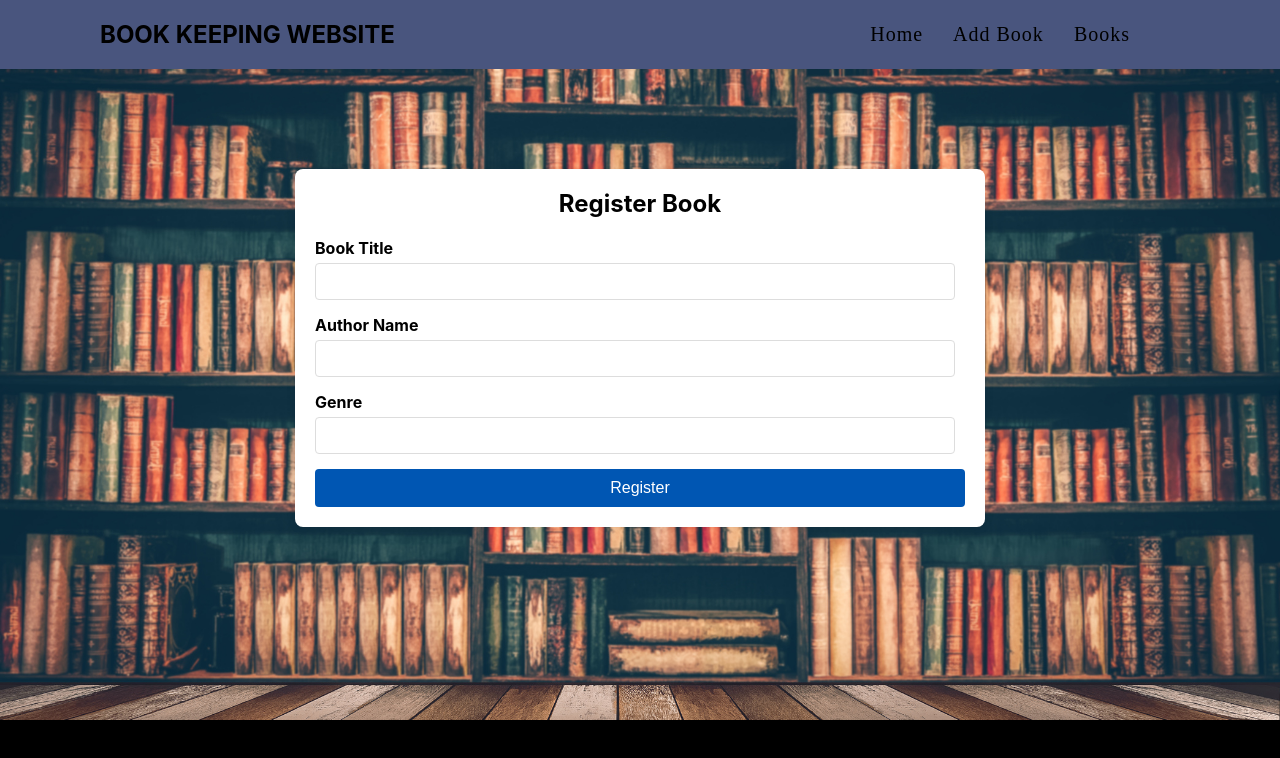
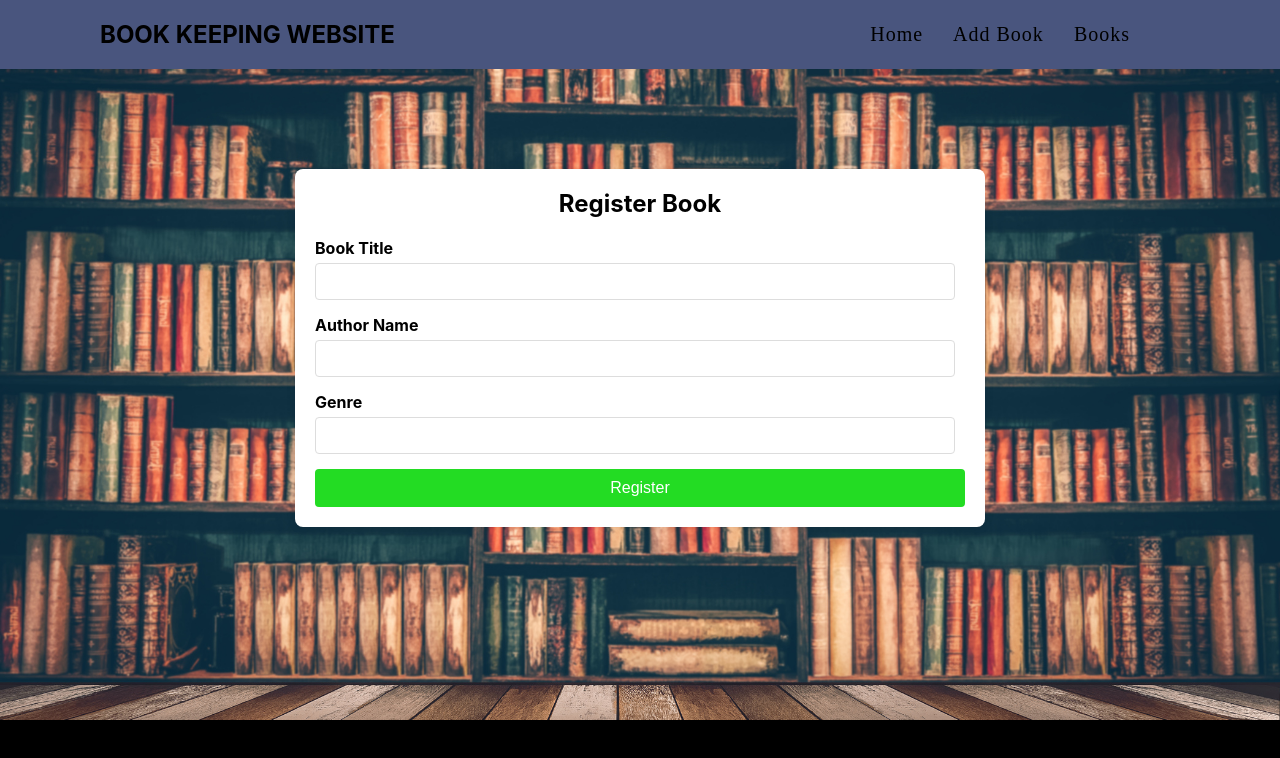
Before and after one commit to ajit1810/Book-Keeping, a React (Create React App) app: page /bookForm in a window 1280 px wide. In both pictures the pointer is over the button "Register". Shown: the top 758 px of the page. Built offline with nearby package versions, Linux system fonts and the light colour scheme.

Commit message:
CI= false added

```diff
--- a/package.json
+++ b/package.json
@@ -26,7 +26,7 @@
   },
   "scripts": {
     "start": "react-scripts start",
-    "build": "react-scripts build",
+    "build": "CI=false && react-scripts build",
     "test": "react-scripts test",
     "eject": "react-scripts eject"
   },
--- a/src/components/BookForm.css
+++ b/src/components/BookForm.css
@@ -42,8 +42,8 @@
     cursor: pointer;
   }
 
-  button:hover {
-    background-color: #0056b3;
+  #btn:hover {
+    background-color: rgb(35, 220, 35);
   }
 
   /* Responsive Design */
--- a/src/components/BookForm.js
+++ b/src/components/BookForm.js
@@ -85,7 +85,7 @@ const BookForm = () => {
           required
         />
       </div>
-      <button type="submit">Register</button>
+      <button type="submit" id='btn'>Register</button>
     </form>
   </div>
   )
```
